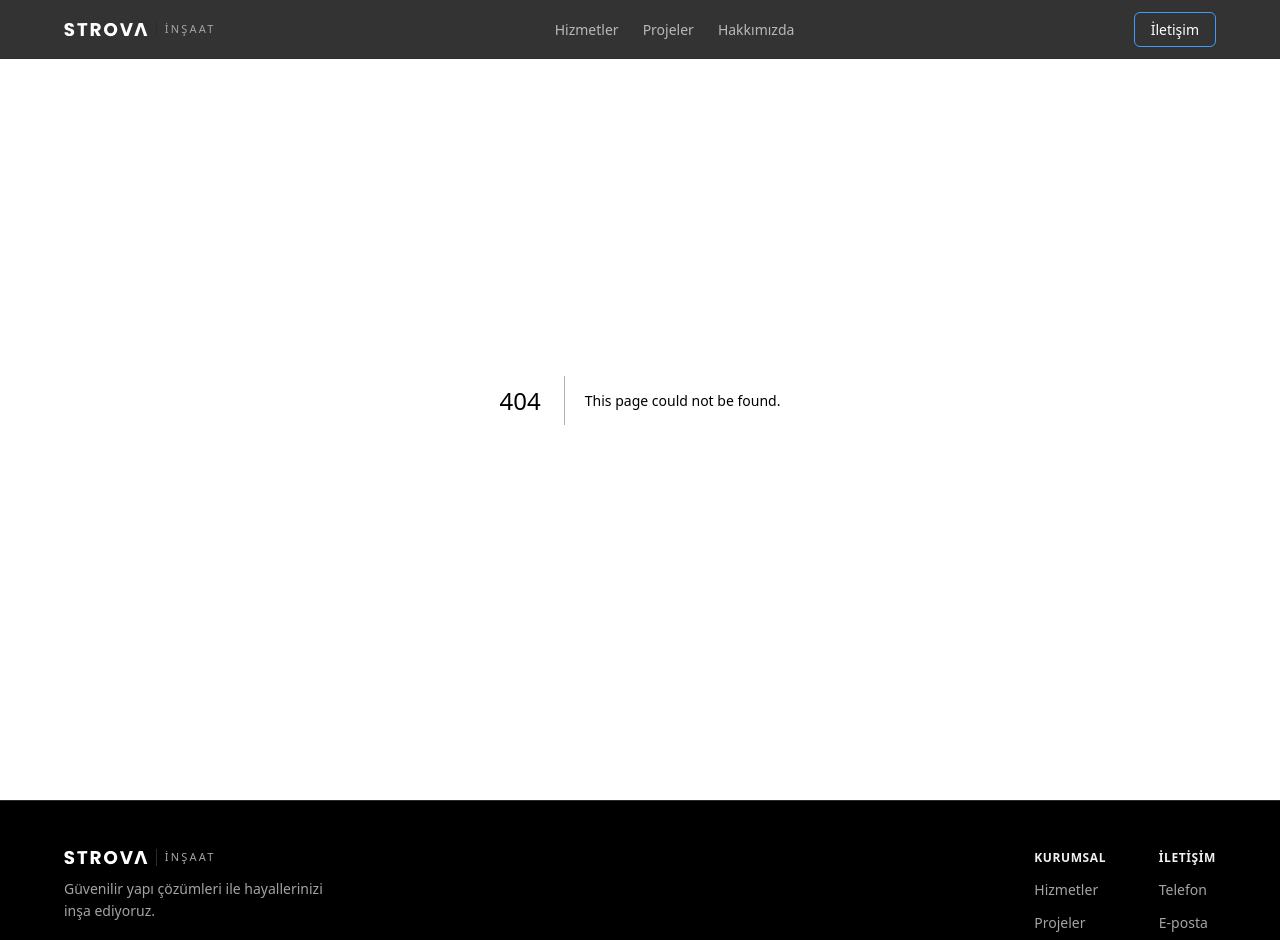
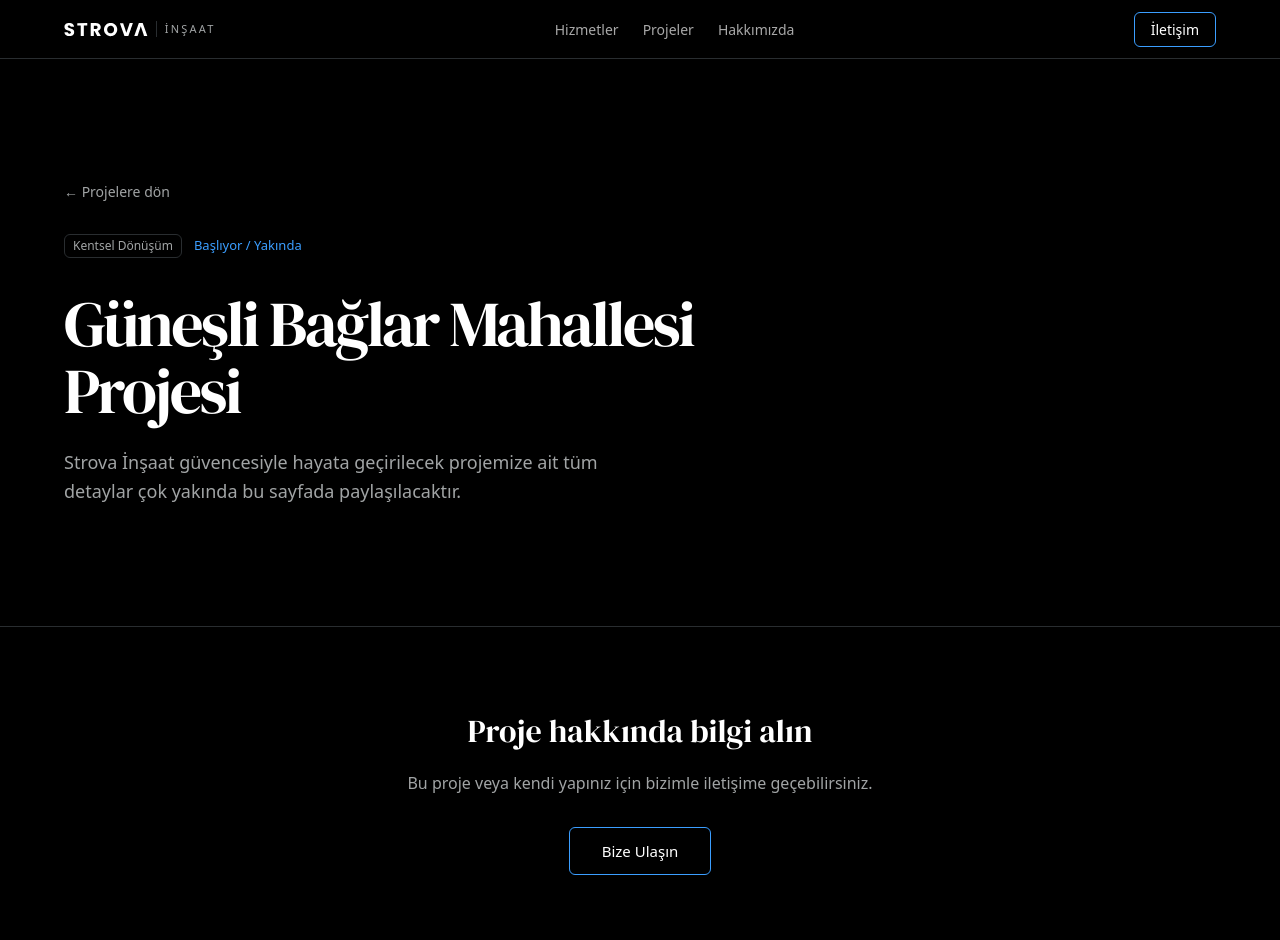
Before and after one commit to strovayapi/web-design, a Next.js app: page /projeler/gunesli-baglar in a window 1280 px wide. Before the commit this address had no page. Shown: the top 940 px of the page. Built offline with nearby package versions, Linux system fonts and the light colour scheme.

Commit message:
Projeler: Güneşli Bağlar projesi detay sayfası eklendi

```diff
--- /dev/null
+++ b/src/app/projeler/gunesli-baglar/page.tsx
@@ -0,0 +1,53 @@
+import type { Metadata } from "next";
+import Link from "next/link";
+
+export const metadata: Metadata = {
+  title: "Güneşli Bağlar Mahallesi Projesi",
+  description:
+    "Strova İnşaat'ın Bağcılar Güneşli Bağlar Mahallesi'ndeki kentsel dönüşüm projesi. Proje detayları yakında bu sayfada paylaşılacaktır.",
+  alternates: {
+    canonical: "/projeler/gunesli-baglar",
+  },
+};
+
+export default function GunesliBaglarPage() {
+  return (
+    <div className="pt-[59px]">
+      <section className="py-[80px] md:py-[120px] bg-black border-b border-[#292d30]">
+        <div className="max-w-[1200px] mx-auto px-6">
+          <Link href="/projeler" className="inline-block text-[#a1a4a5] text-[14px] hover:text-[#f0f0f0] transition-colors mb-8">
+            ← Projelere dön
+          </Link>
+          <div className="flex flex-wrap items-center gap-3 mb-8">
+            <span className="border border-[#292d30] rounded-[6px] px-2 py-0.5 text-[12px] text-[#a1a4a5]">Kentsel Dönüşüm</span>
+            <span className="text-[#3b9eff] text-[13px] font-medium">Başlıyor / Yakında</span>
+          </div>
+          <h1
+            className="text-[44px] md:text-[64px] font-[400] leading-[1.05] tracking-[-0.04em] text-white mb-6 max-w-[800px]"
+            style={{ fontFamily: "var(--font-display)" }}
+          >
+            Güneşli Bağlar Mahallesi Projesi
+          </h1>
+          <p className="text-[#a1a4a5] text-[18px] leading-[1.6] max-w-[600px] font-light">
+            Strova İnşaat güvencesiyle hayata geçirilecek projemize ait tüm detaylar çok yakında bu sayfada paylaşılacaktır.
+          </p>
+        </div>
+      </section>
+
+      <section className="py-[80px] bg-black">
+        <div className="max-w-[1200px] mx-auto px-6 text-center">
+          <h2 className="text-[32px] font-[400] text-white mb-4" style={{ fontFamily: "var(--font-display)" }}>
+            Proje hakkında bilgi alın
+          </h2>
+          <p className="text-[#a1a4a5] text-[16px] mb-8 font-light">Bu proje veya kendi yapınız için bizimle iletişime geçebilirsiniz.</p>
+          <Link
+            href="/iletisim"
+            className="inline-flex items-center gap-2 border border-[#3b9eff] rounded-[6px] px-8 py-3 text-[15px] font-medium text-white hover:bg-[#3b9eff]/10 transition-colors"
+          >
+            Bize Ulaşın
+          </Link>
+        </div>
+      </section>
+    </div>
+  );
+}
```
